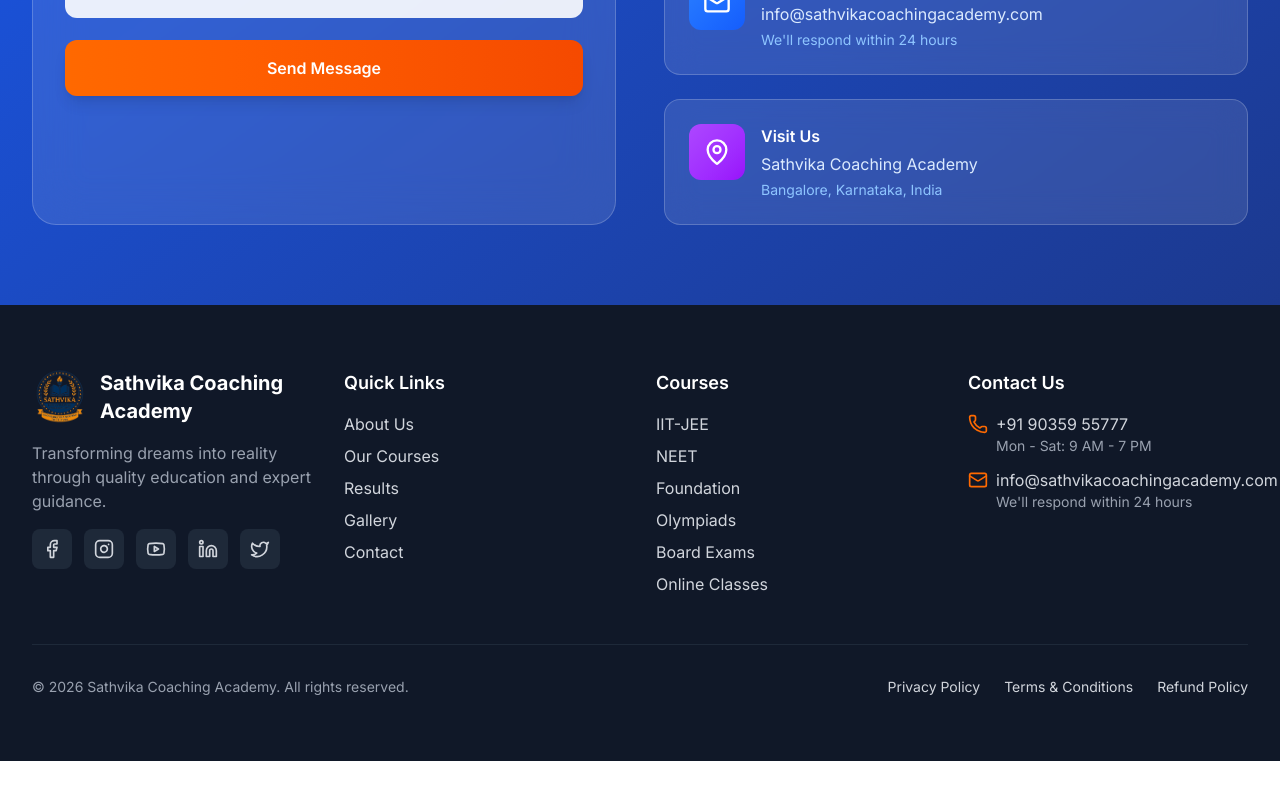
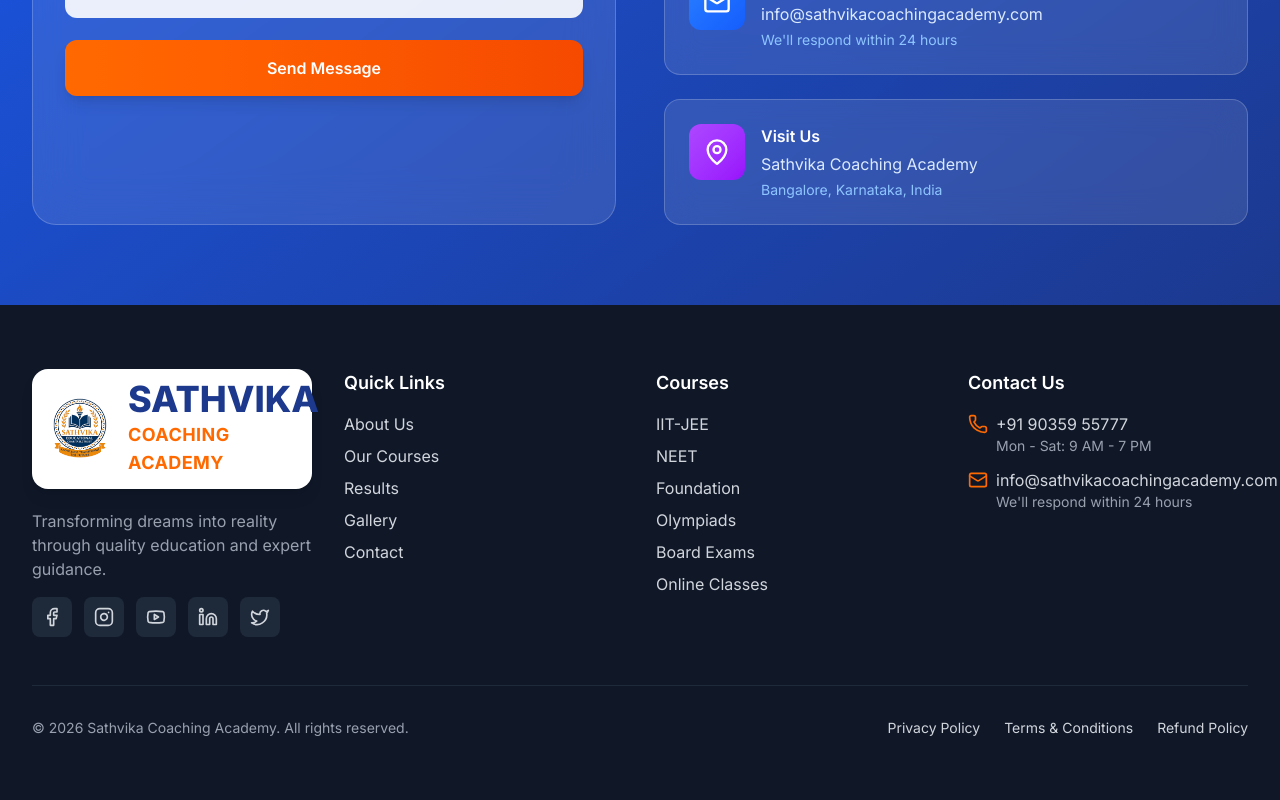
Before and after one commit to ashokkumarannepaka/sathvika-coaching-academy-V3, a React (Vite) app: page / in a window 1280 px wide. Shown: the part 10745-11545 px from the top of the page. Before the commit the page ends 11506 px from the top, so only its background shows below. Built offline with nearby package versions, Linux system fonts and the light colour scheme.

Commit message:
Update Footer.tsx

```diff
--- a/Footer.tsx
+++ b/Footer.tsx
@@ -16,17 +16,21 @@ export function Footer() {
 
           {/* Logo & About */}
           <div>
-            <div className="flex items-center gap-3 mb-4">
+            <div className="inline-flex items-center gap-4 bg-white rounded-2xl px-4 py-3 mb-5 shadow-lg">
               <img
                 src={`${import.meta.env.BASE_URL}sathvika-logo.png`}
                 alt="Sathvika Coaching Academy"
-                className="h-14 w-auto object-contain"
+                className="h-16 w-auto object-contain"
               />
 
               <div>
-                <h3 className="text-xl font-bold text-white">
-                  Sathvika Coaching Academy
-                </h3>
+                <h2 className="text-4xl font-extrabold text-blue-900 leading-none">
+                  SATHVIKA
+                </h2>
+
+                <p className="text-orange-500 font-bold text-lg tracking-wide mt-1">
+                  COACHING ACADEMY
+                </p>
               </div>
             </div>
 
@@ -203,6 +207,7 @@ export function Footer() {
               </li>
             </ul>
           </div>
+
         </div>
 
         {/* Bottom Bar */}
```
